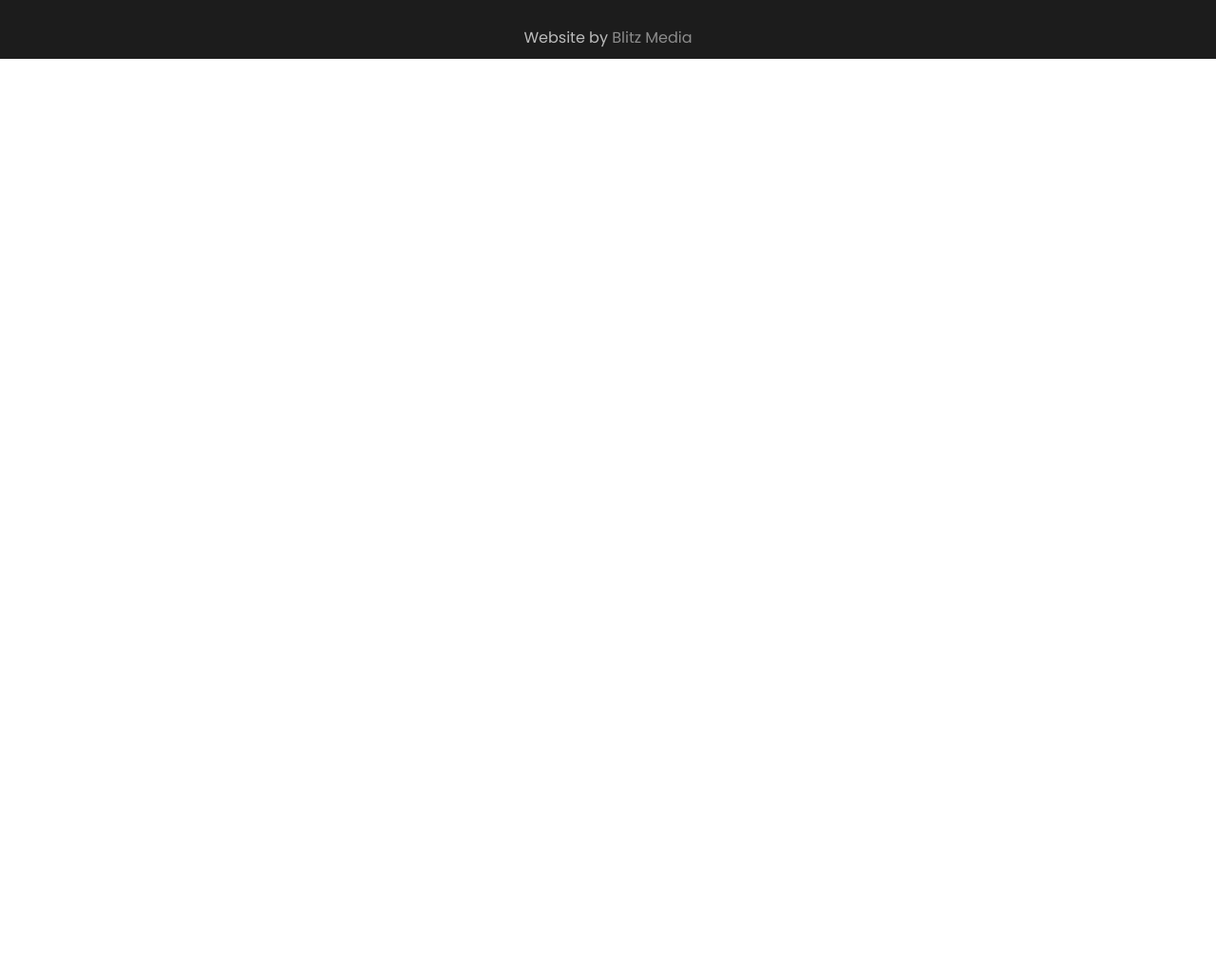
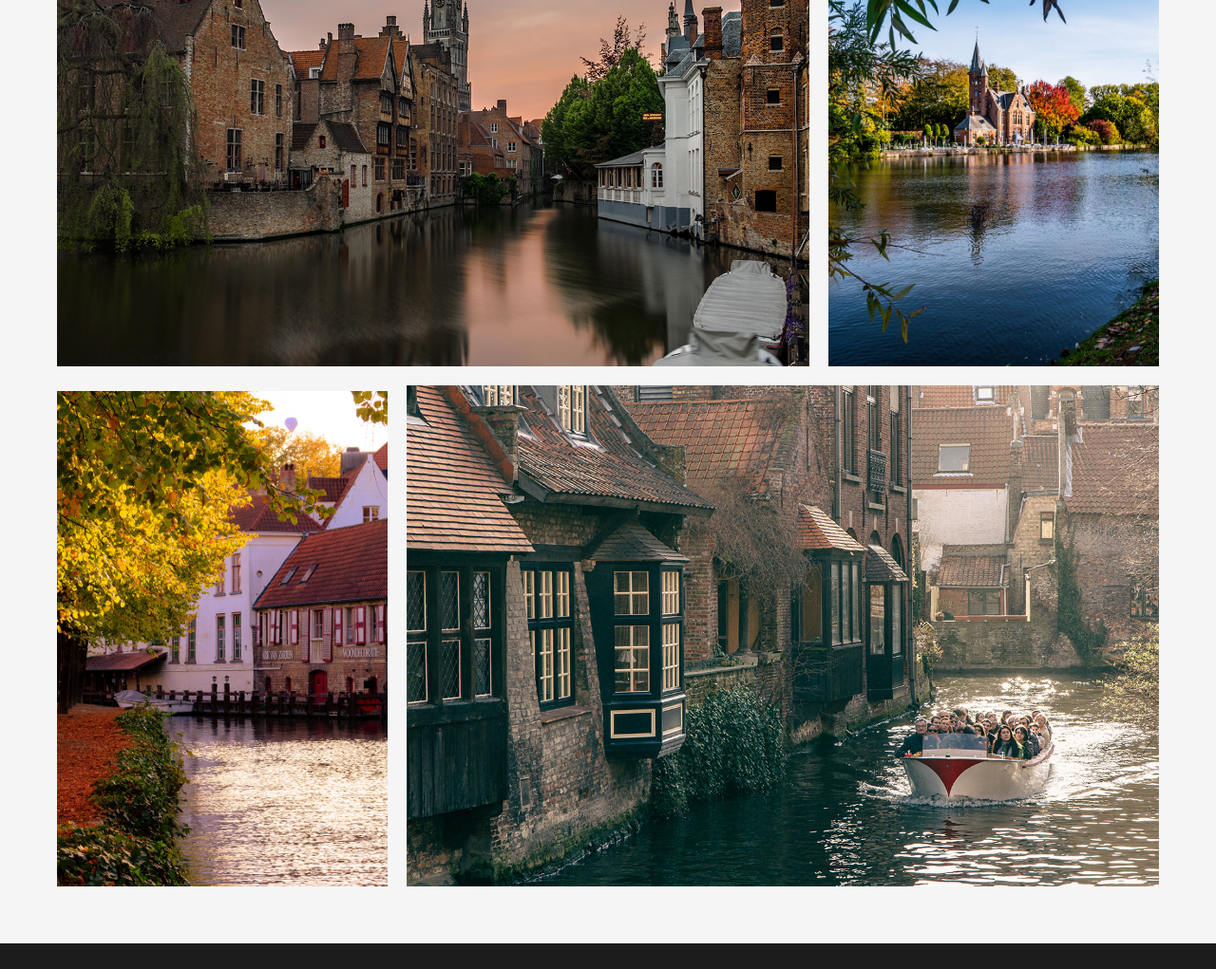
Before and after one commit to K1NGAARON/retro-bikes-brugge, a plain HTML site: page book/index.html in a window 1280 px wide. Shown: the part 961-1982 px from the top of the page at 95% size. Before the commit the page ends 1023 px from the top, so only its background shows below. Drawn offline with nearby package versions, Linux system fonts and the light colour scheme; a script that the page names is missing; files whose address does not match are found by name.

Commit message:
added gallery

```diff
--- a/book/css/style.css
+++ b/book/css/style.css
@@ -6,3 +6,23 @@
 .wrapper.booking-wrapper iframe {
     width: 500px;
 }
+
+.section.gallery .gallery-wrapper {
+    width: 100%;
+}
+
+.section.gallery .gallery-wrapper .item {
+    justify-content: flex-end;
+}
+
+.section.gallery .gallery-wrapper .item.large {
+    flex: 1 0 55%;
+}
+
+.section.gallery .gallery-wrapper .item.small {
+    flex: 0 1 30%;
+}
+
+.section.gallery .gallery-wrapper .item.large.top {
+    justify-content: flex-start;
+}
--- a/book/index.html
+++ b/book/index.html
@@ -129,6 +129,25 @@
     </div>
 </div>
 
+<div class="section gallery grey">
+    <div class="row flex-col center">
+        <div class="wrapper gallery-wrapper">
+            <div class="item large">
+                <img src="/book/img/image1.jpg" alt="">
+            </div>
+            <div class="item small">
+                <img src="/book/img/image2.jpg" alt="">
+            </div>
+            <div class="item small">
+                <img src="/book/img/image3.jpg" alt="">
+            </div>
+            <div class="item large top">
+                <img src="/book/img/image4.jpg" alt="">
+            </div>
+        </div>
+    </div>
+</div>
+
 <footer>
     <div class="section footer" id="footer">
         <div class="row">
```
Also changed, not shown: book/img/image1.jpg (added), book/img/image2.jpg (added), book/img/image3.jpg (added), book/img/image4.jpg (added).
